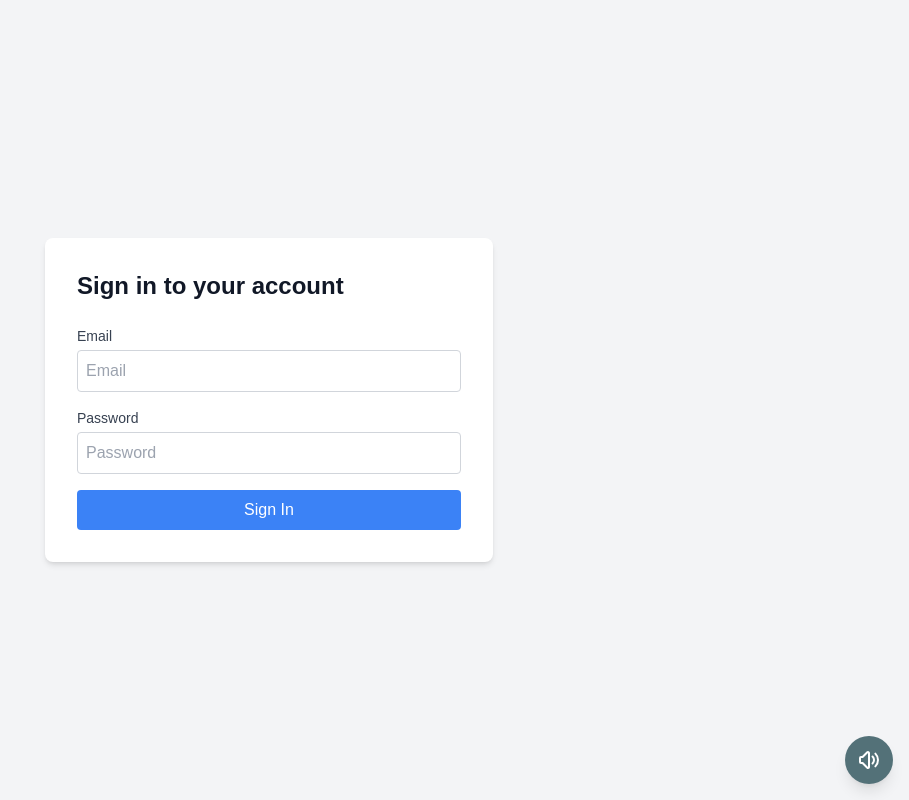
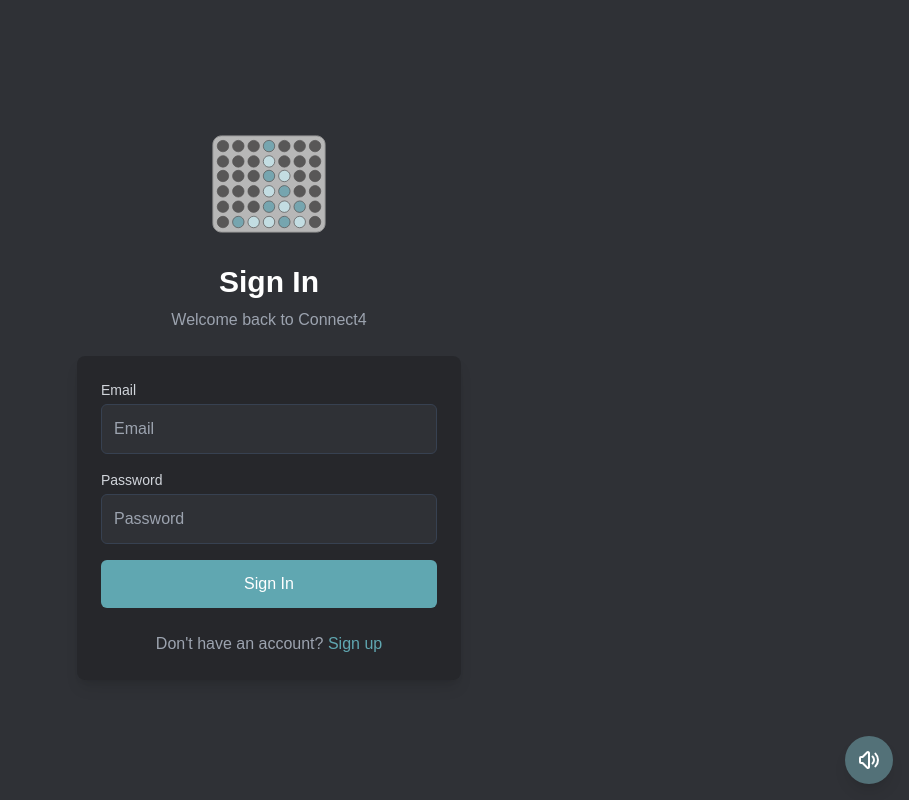
Before and after one commit to ThanhMinh12/Connect4com, a React (Vite) app in the folder connect4-com/: page /login in a window 1280 px wide. Shown: the whole page, without its empty margins (371-1280 px from the left). Built offline with nearby package versions, Linux system fonts and the light colour scheme; no server answers.

Commit message:
Fix sign up and login UI

```diff
--- a/connect4-com/src/pages/UserAuth/LoginPage.jsx
+++ b/connect4-com/src/pages/UserAuth/LoginPage.jsx
@@ -1,7 +1,9 @@
 import { useState } from 'react';
+import { Link } from 'react-router-dom';
 import { login } from '../../api/auth';
 import { useAuth } from '../../contexts/AuthContext';
 import { useNavigate } from 'react-router-dom';
+import Connect4Sample from "./../../assets/Connect4Sample.svg";
 
 function LoginPage() {
   const [email, setEmail] = useState('');
@@ -28,12 +30,22 @@ function LoginPage() {
   };
 
   return (
-    <div className="flex justify-center items-center min-h-screen bg-gray-100">
-      <div className="bg-white p-8 rounded-lg shadow-md w-full max-w-md">
-        <h1 className="text-2xl font-bold text-gray-900 mb-6">Sign in to your account</h1>
+    <div className="flex justify-center items-center min-h-screen bg-[#2f3136] font-Nunito">
+      <div className="w-full max-w-md p-8">
+        <div className="mb-6 text-center">
+          <img
+            src={Connect4Sample}
+            alt="Connect4"
+            className="w-32 h-32 mx-auto"
+          />
+          <h1 className="text-3xl font-bold text-white mt-4">Sign In</h1>
+          <p className="text-gray-400 mt-2">Welcome back to Connect4</p>
+        </div>
+
+        <div className="bg-black bg-opacity-20 rounded-lg p-6 shadow-lg">
           <form onSubmit={handleSubmit} className="space-y-4">
             <div>
-            <label htmlFor="email" className="block text-sm font-medium text-gray-700">Email</label>
+              <label htmlFor="email" className="block text-sm font-medium text-gray-300">Email</label>
               <input
                 id="email"
                 type="email"
@@ -41,11 +53,12 @@ function LoginPage() {
                 value={email}
                 onChange={e => setEmail(e.target.value)}
                 required
-              className="w-full p-2 border border-gray-300 rounded mt-1 focus:outline-none focus:ring-2 focus:ring-blue-500"
+                className="w-full p-3 bg-[#2f3136] text-white rounded-md border border-gray-700 focus:border-[#60a7b1] focus:outline-none mt-1"
               />
             </div>
+
             <div>
-            <label htmlFor="password" className="block text-sm font-medium text-gray-700">Password</label>
+              <label htmlFor="password" className="block text-sm font-medium text-gray-300">Password</label>
               <input
                 id="password"
                 type="password"
@@ -53,18 +66,30 @@ function LoginPage() {
                 value={password}
                 onChange={e => setPassword(e.target.value)}
                 required
-              className="w-full p-2 border border-gray-300 rounded mt-1 focus:outline-none focus:ring-2 focus:ring-blue-500"
+                className="w-full p-3 bg-[#2f3136] text-white rounded-md border border-gray-700 focus:border-[#60a7b1] focus:outline-none mt-1"
               />
             </div>
+
             <button
               type="submit"
-            className="w-full bg-blue-500 text-white p-2 rounded hover:bg-blue-600 disabled:bg-blue-300 transition-colors"
+              className="w-full p-3 bg-[#60a7b1] hover:bg-[#70b7b9] text-white rounded-md transition-colors duration-200 font-medium disabled:opacity-50"
               disabled={isLoading}
             >
               {isLoading ? 'Signing In...' : 'Sign In'}
             </button>
-          {error && <p className="text-red-500 text-sm">{error}</p>}
+
+            {error && <p className="text-red-400 text-sm">{error}</p>}
           </form>
+
+          <div className="mt-6 text-center">
+            <p className="text-gray-400">
+              Don't have an account?{' '}
+              <Link to="/signup" className="text-[#60a7b1] hover:text-[#70b7b9]">
+                Sign up
+              </Link>
+            </p>
+          </div>
+        </div>
       </div>
     </div>
   );
--- a/connect4-com/src/pages/UserAuth/SignupPage.jsx
+++ b/connect4-com/src/pages/UserAuth/SignupPage.jsx
@@ -1,7 +1,10 @@
 import { useState, useEffect } from 'react';
+import { Link } from 'react-router-dom';
 import { signup } from '../../api/auth';
 import { useAuth } from '../../contexts/AuthContext';
 import { useNavigate } from 'react-router-dom';
+import Connect4Sample from "./../../assets/Connect4Sample.svg";
+
 
 function SignupPage() {
   const [email, setEmail] = useState('');
@@ -123,13 +126,22 @@ function SignupPage() {
   }, []);
 
   return (
-    <div className="flex justify-center items-center min-h-screen bg-gray-100">
-      <div className="bg-white p-8 rounded-lg shadow-md w-full max-w-md">
-        <h1 className="text-2xl font-bold text-gray-900 mb-6">Create an account</h1>
-        <h2 className="text-lg font-medium text-gray-700 mb-4">Sign up with email</h2>
-        <div onSubmit={handleSignup} className="space-y-4">
+    <div className="flex justify-center items-center min-h-screen bg-[#2f3136] font-Nunito">
+      <div className="w-full max-w-md p-8">
+        <div className="mb-6 text-center">
+          <img
+            src={Connect4Sample}
+            alt="Connect4"
+            className="w-32 h-32 mx-auto"
+          />
+          <h1 className="text-3xl font-bold text-white mt-4">Create Account</h1>
+          <p className="text-gray-400 mt-2">Join Connect4 and start playing</p>
+        </div>
+
+        <div className="bg-black bg-opacity-20 rounded-lg p-6 shadow-lg">
+          <form onSubmit={handleSignup} className="space-y-4">
             <div>
-            <label htmlFor="email" className="block text-sm font-medium text-gray-700">Email</label>
+              <label htmlFor="email" className="block text-sm font-medium text-gray-300">Email</label>
               <input
                 id="email"
                 type="email"
@@ -137,11 +149,12 @@ function SignupPage() {
                 value={email}
                 onChange={(e) => setEmail(e.target.value)}
                 required
-              className="w-full p-2 border border-gray-300 rounded mt-1 focus:outline-none focus:ring-2 focus:ring-blue-500"
+                className="w-full p-3 bg-[#2f3136] text-white rounded-md border border-gray-700 focus:border-[#60a7b1] focus:outline-none mt-1"
               />
             </div>
+
             <div>
-            <label htmlFor="username" className="block text-sm font-medium text-gray-700">Username</label>
+              <label htmlFor="username" className="block text-sm font-medium text-gray-300">Username</label>
               <input
                 id="username"
                 type="text"
@@ -149,57 +162,51 @@ function SignupPage() {
                 value={username}
                 onChange={(e) => setUsername(e.target.value)}
                 required
-              className="w-full p-2 border border-gray-300 rounded mt-1 focus:outline-none focus:ring-2 focus:ring-blue-500"
+                className="w-full p-3 bg-[#2f3136] text-white rounded-md border border-gray-700 focus:border-[#60a7b1] focus:outline-none mt-1"
               />
             </div>
+
             <div>
-            <label htmlFor="password" className="block text-sm font-medium text-gray-700">Password</label>
+              <label htmlFor="password" className="block text-sm font-medium text-gray-300">Password</label>
               <input
                 id="password"
                 type="password"
-              placeholder="Password"
+                placeholder="Password (min 8 characters)"
                 value={password}
                 onChange={(e) => setPassword(e.target.value)}
                 required
-              className="w-full p-2 border border-gray-300 rounded mt-1 focus:outline-none focus:ring-2 focus:ring-blue-500"
+                className="w-full p-3 bg-[#2f3136] text-white rounded-md border border-gray-700 focus:border-[#60a7b1] focus:outline-none mt-1"
               />
             </div>
+
             <button
-            onClick={handleSignup}
-            className="w-full bg-blue-500 text-white p-2 rounded hover:bg-blue-600 disabled:bg-blue-300 transition-colors"
+              type="submit"
+              className="w-full p-3 bg-[#60a7b1] hover:bg-[#70b7b9] text-white rounded-md transition-colors duration-200 font-medium disabled:opacity-50"
               disabled={isLoading}
             >
-            {isLoading ? 'Signing Up...' : 'Sign Up'}
+              {isLoading ? 'Creating Account...' : 'Create Account'}
             </button>
-          {error && <p className="text-red-500 text-sm">{error}</p>}
-        </div>
-        <hr className="my-6 border-gray-300" />
-        <h2 className="text-lg font-medium text-gray-700 mb-4">Or sign up with Google</h2>
-        <div id="google-button" className="mt-4 flex justify-center">
-          {!import.meta.env.VITE_GOOGLE_CLIENT_ID && (
-            <p className="text-sm text-gray-500">
-              Google Sign-In not configured. Please add VITE_GOOGLE_CLIENT_ID to your .env file.
-            </p>
-          )}
+
+            {error && <p className="text-red-400 text-sm mt-2">{error}</p>}
+          </form>
+
+          <div className="my-6 flex items-center">
+            <hr className="flex-1 border-gray-700" />
+            <span className="px-3 text-gray-400 text-sm">OR</span>
+            <hr className="flex-1 border-gray-700" />
           </div>
 
-        {/* Test Google configuration */}
-        {import.meta.env.DEV && (
-          <div className="mt-4 p-2 bg-blue-50 rounded text-xs">
-            <p className="font-bold">Google Configuration Test:</p>
-            <p>Client ID: {import.meta.env.VITE_GOOGLE_CLIENT_ID ? '✅ Set' : '❌ Missing'}</p>
-            <p>Origin: {window.location.origin}</p>
-            <p>Status: {window.google ? '✅ Google loaded' : '❌ Google not loaded'}</p>
-            <p className="text-red-500 font-bold">Add this to Google Cloud Console:</p>
-            <p className="bg-yellow-100 p-1 rounded">{window.location.origin}</p>
-            <button
-              onClick={() => console.log('Google object:', window.google)}
-              className="mt-2 px-2 py-1 bg-blue-200 rounded text-xs"
-            >
-              Test Google Object
-            </button>
+          <div id="google-button" className="w-full"></div>
+
+          <div className="mt-6 text-center">
+            <p className="text-gray-400">
+              Already have an account?{' '}
+              <Link to="/login" className="text-[#60a7b1] hover:text-[#70b7b9]">
+                Sign in
+              </Link>
+            </p>
           </div>
-        )}
+        </div>
       </div>
     </div>
   );
```
Lines whose indentation alone changed are shown as unchanged.
